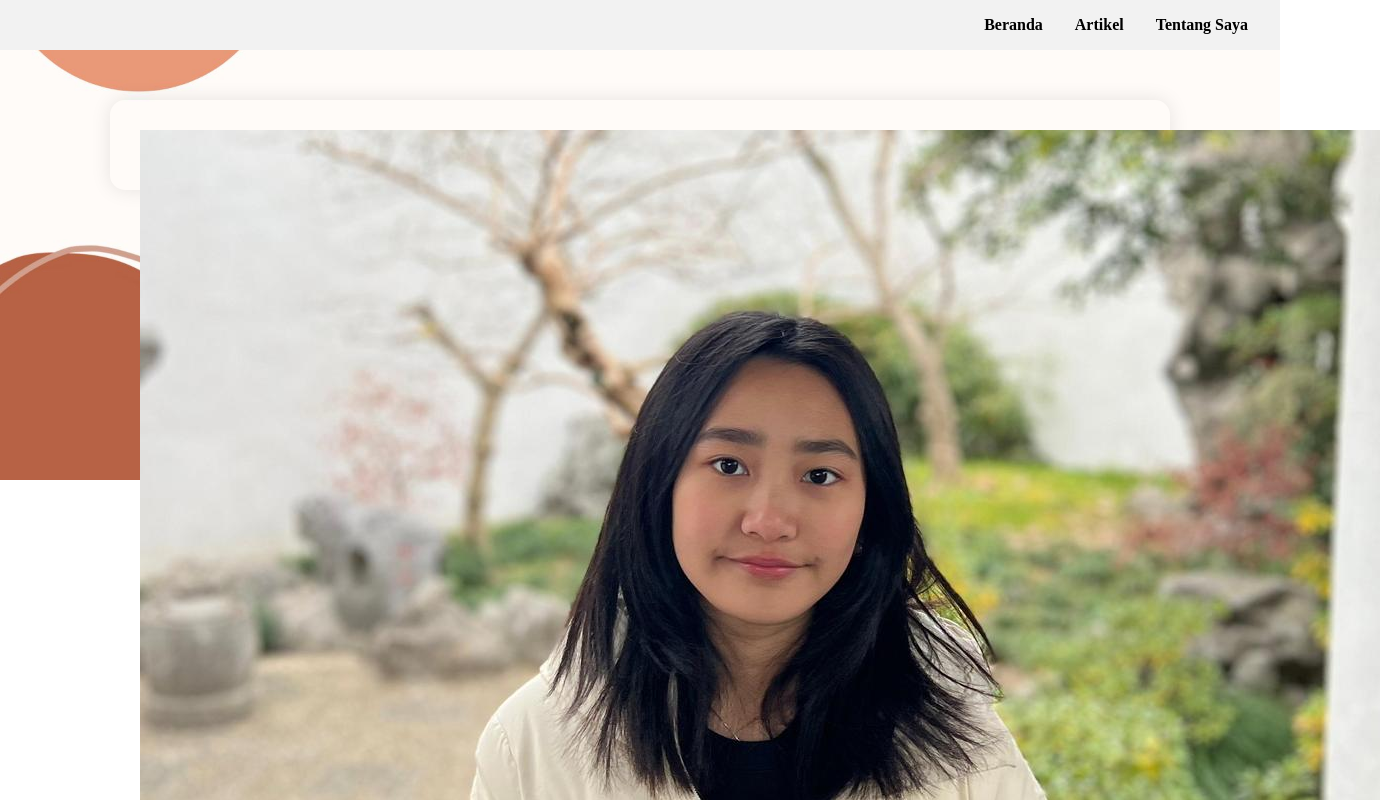
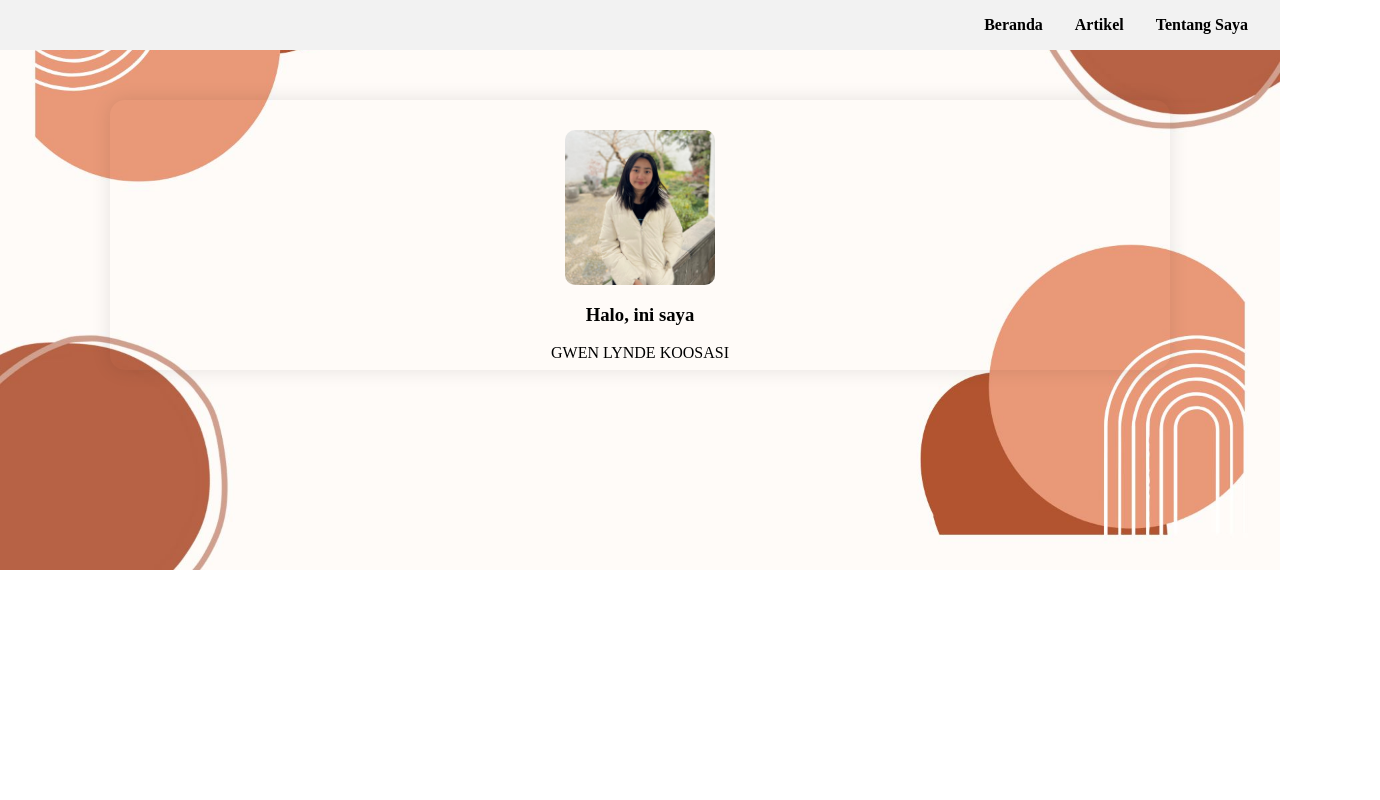
Before and after one commit to 30gwenlynde-art/semester-project--CS--BI-PP-REL-Gwen-S2B, a plain HTML site: page tentangsaya.html in a window 1280 px wide. Shown: the top 800 px of the page, 1380 px wide, since content can reach past the window. Drawn offline with Linux system fonts and the light colour scheme.

Commit message:
Update tentangsaya.css

```diff
--- a/tentangsaya.css
+++ b/tentangsaya.css
@@ -25,19 +25,32 @@ nav ul li a {
 }
 
 .container {
-  background-image: "tentangsayabg.jpg";
   margin: 50px auto;
   padding: 30px;
   width: 90%;
   max-width: 1000px;
   border-radius: 15px;
   box-shadow: 0 0 20px rgba(0, 0, 0, 0.1);
-  align-content: center;
+
+  /*ini supaya foto Gwen ke tengah... #by ms grace*/
+  display: flex;
+  justify-content: center; /* supaya isi (div.gwen) di tengah horizontal */
+  align-items: center; /* opsional, kalau mau rata tengah vertikal juga */
+  flex-direction: column; /* supaya foto dan teks tetap menumpuk ke bawah */
 }
 
 .gwen {
-  width: 20%;
-  height: 20px;
+  width: 90%;
+  height: 200px;
   border-radius: 10px;
   margin-bottom: 10px;
+  text-align: center;
 }
+
+.gwen img {
+  width: 150px; /* ubah ukuran sesuai kebutuhan */
+  height: auto;
+  border-radius: 10px;
+  display: block;
+  margin: 0 auto; /* agar benar-benar center */
+}
```
